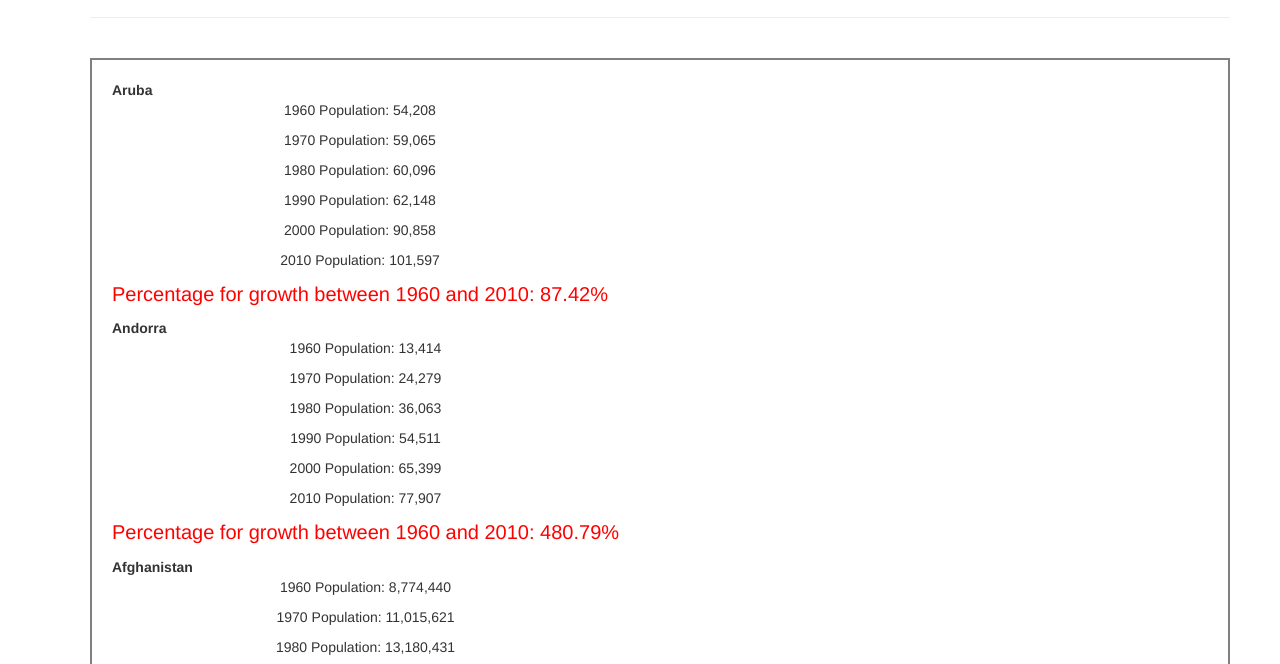
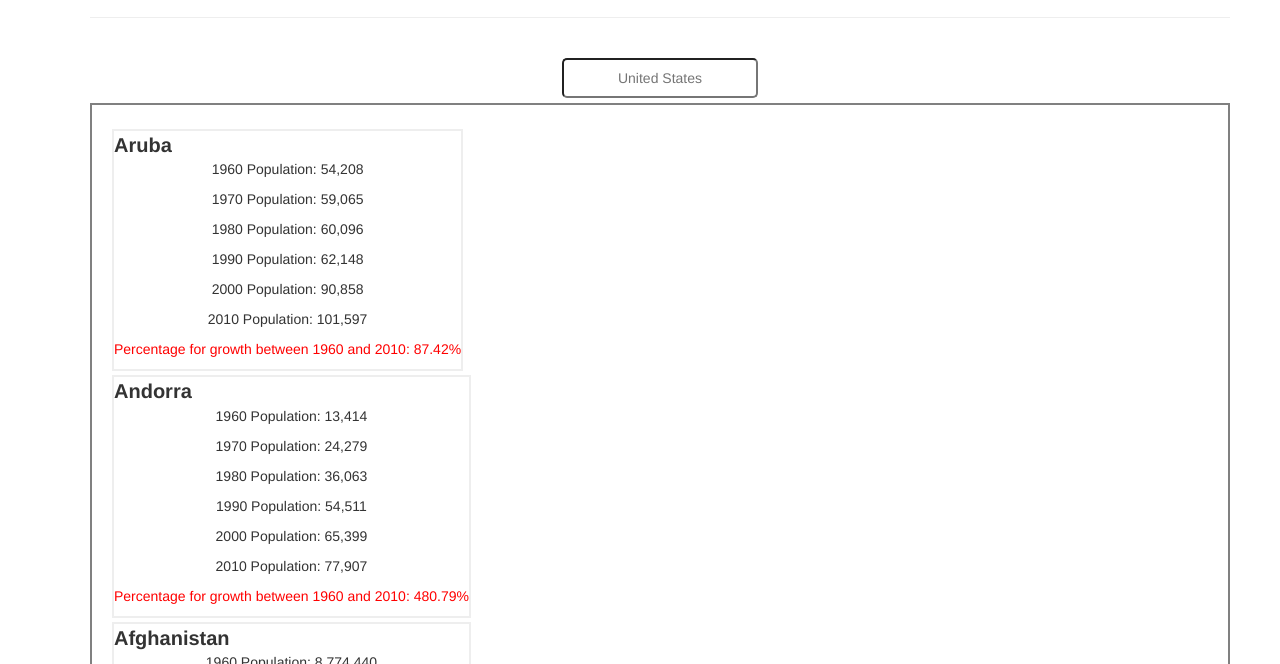
Before and after one commit to treyrader11/plunker-challenges, a website: page index.html at #!/challenge-three in a window 1280 px wide. Shown: the part 135-799 px from the top of the page. Drawn offline with nearby package versions, Linux system fonts and the light colour scheme; some packages are replaced by stand-ins of ours.

Commit message:
added an input for filtering out countries by name

```diff
--- a/styles.css
+++ b/styles.css
@@ -45,6 +45,30 @@ body {
     padding: 20px;
 }
 
+.country {
+    border: solid #eee 2px;
+    margin-top: 4px;
+}
+
+.country th {
+    font-size: 20px;
+}
+
+form {
+    margin-bottom: 5px;
+}
+
+input.search-country {
+    text-align: center;
+    border-radius: 5px;
+    padding: 8px;
+    width: 196px;
+}
+
+.search-country:focus {
+    outline: none;
+}
+
 
 @media (min-width: 768px) {
   .navbar > .container .navbar-brand,
--- a/templates/challenge3.html
+++ b/templates/challenge3.html
@@ -3,9 +3,12 @@
     <div class="row">
         <div class="col-sm-12 text-center">
             <h1>{{ title }}</h1><hr/></br>
+                <form>
+                  <input class="search-country" type="text" ng-model="searchCountry" placeholder="United States" required />
+                </form>
 
                 <div class="table-wrapper text-center">
-                    <table ng-repeat="country in countries">
+                    <table class="country" ng-repeat="country in countries | filter:{name: searchCountry}">
                       <tr>
                         <th>{{ country.name }}</th>
                       </tr>
@@ -28,7 +31,7 @@
                         <td><p>2010 Population: {{ country["2010"] | number }}</p></td>
                       </tr>
                       <tr>
-                        <td><p style="color: red; font-size: 20px">Percentage for growth between 1960 and 2010: {{ (country["2010"] - country["1960"]) / country["1960"] | percentage:2  }}</p></td>
+                        <td><p style="color: red">Percentage for growth between 1960 and 2010: {{ (country["2010"] - country["1960"]) / country["1960"] | percentage:2  }}</p></td>
                       </tr>
                     </table>
                 </div>
```
